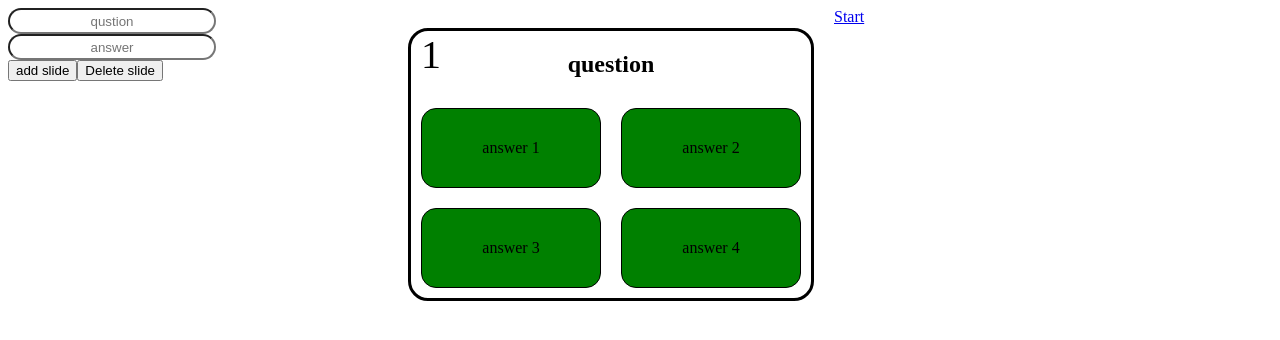
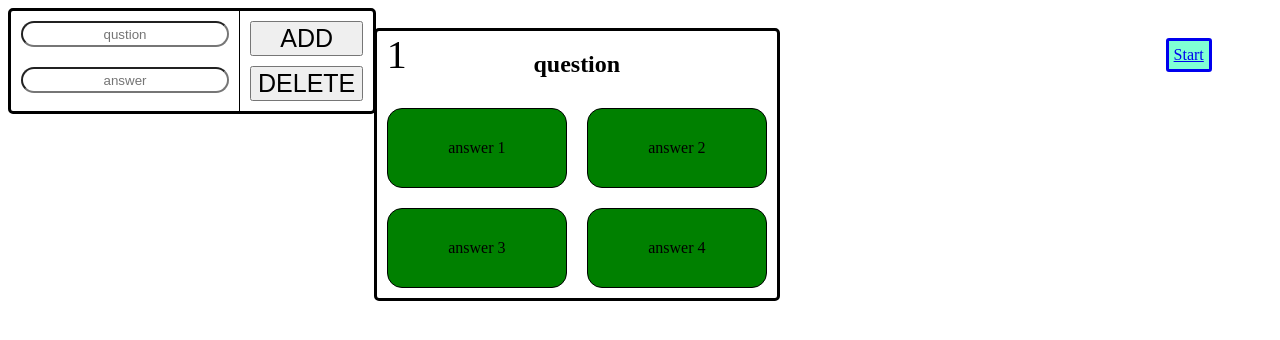
Before and after one commit to hamzona/Pocetak-moje-stranice, a React (Create React App) app in the folder mypage/: page / in a window 1280 px wide. Shown: the top 340 px of the page. Built offline with nearby package versions, Linux system fonts and the light colour scheme.

Commit message:
generacija 4

```diff
--- a/mypage/src/App.js
+++ b/mypage/src/App.js
@@ -17,7 +17,8 @@ function App(){
   /*Sluzi za selektovanje Slida i answera*/
   const [slideKey,setSlideKey]=useState("");
   const [answerKey,setAnswerKey]=useState("");
-
+  /*klikanje odgovora*/
+  const [isChange,setIsChange]=useState(false);
   let copySlides=slides;
   /*Funkcija koja mjenja tacnost odgovora u njegovu suprotnu vrijednost i vraca taj obj*/
   function hendleAnswer(){
@@ -36,7 +37,7 @@ function App(){
   useEffect(()=>{
     console.log('render')
     setSlides([...hendleAnswer()])
-  },[answerKey])
+  },[isChange]);
 
   /*dodavanje slide*/
   function addSlide(){
@@ -54,13 +55,13 @@ function App(){
 
   return<div className='container'>
     <SetQuestionAnswers addSlide={addSlide} answerKey={answerKey} setSlides={setSlides} slideKey={slideKey} setSlideKey={setSlideKey} slides={slides}/>
-    <div>
+    <div className='slide-cont'>
          {slides.map((slide,i)=>{
-           return <Slide slides={slides} answerKey={answerKey} setSlides={setSlides} slideKey={slideKey} setAnswerKey={setAnswerKey} setSlideKey={setSlideKey} slide={slide} number={i+1} key={slide.key}/>
+           return <Slide setIsChange={setIsChange} slides={slides} answerKey={answerKey} setSlides={setSlides} slideKey={slideKey} setAnswerKey={setAnswerKey} setSlideKey={setSlideKey} slide={slide} number={i+1} key={slide.key}/>
          })}
     </div>
-    <div className='start'>
-      <Link to="/start">Start</Link>
+    <div className='start-cont'>
+      <Link className='link' to="/start">Start</Link>
     </div>
   </div>
 }
--- a/mypage/src/Main.js
+++ b/mypage/src/Main.js
@@ -2,7 +2,6 @@ import { Routes,Route } from "react-router-dom";
 import App from "./App";
 import SlidesContextProvider from "./GlobalContext/DataSlides";
 import StartQuiz from "./StartSlides/StartQuiz";
-
 function Main(){
     return (<SlidesContextProvider>
             <Routes>
--- a/mypage/src/SetTable/SetQuestionAnswers.js
+++ b/mypage/src/SetTable/SetQuestionAnswers.js
@@ -54,10 +54,15 @@ function SetQuestionAnswers({setSlides,slides,setSlideKey,slideKey,answerKey,add
     }
 
     return <div className="setContainer">
+        <div className='input-cont'>
         <input ref={inputQuestion} type="text" placeholder="qustion" onInput={()=>setSlides([...addQuestion()])}/>
         <input ref={inputAnswer} type="text" placeholder="answer" onInput={()=>setSlides([...addAnswer()])}/>
-        <button onClick={addSlide}>add slide</button>
-        <button onClick={deleteSlide}>Delete slide</button>
+        </div>
+
+        <div className='add-del-cont'>
+        <button className='addSlide' onClick={addSlide}>ADD</button>
+        <button className='deleteSlide' onClick={deleteSlide}>DELETE</button>
+        </div>
     </div>
 }
 export default SetQuestionAnswers;
--- a/mypage/src/SetTable/setTable.css
+++ b/mypage/src/SetTable/setTable.css
@@ -1,5 +1,8 @@
 .setContainer{
-    width: 200px;
+    border: 3px solid ;
+    border-radius: 5px;
+    display: flex;
+    flex-direction: row;
     position:fixed;
 }
 input{
@@ -7,4 +10,23 @@ input{
     width: 200px;
     height: 20px;
     text-align: center;
+    margin: 10px;
 }
+.addSlide{
+    margin: 5px;
+    font-size: 25px;
+}
+.deleteSlide{
+    font-size: 25px;
+    margin: 5px;
+}
+.input-cont{
+    border-right: 1px solid;
+    display: flex;
+    flex-direction: column;
+}
+.add-del-cont{
+    display: flex;
+    flex-direction: column;
+    margin: 5px;
+}
--- a/mypage/src/Slides/Slide.js
+++ b/mypage/src/Slides/Slide.js
@@ -2,14 +2,14 @@ import './slide.css'
 import Answers from './answers';
 
 
-function Slide({answerKey,slides,slide,setSlides,number,slideKey,setSlideKey,setAnswerKey}) {
+function Slide({setIsChange,answerKey,slides,slide,setSlides,number,slideKey,setSlideKey,setAnswerKey}) {
 
     return <div className="table" onClick={()=>/*selektujem slide*/setSlideKey(slide.key)}>
     <p className="number">{number}</p>
     <h2>{slide.question}</h2>
     <div className='answers'>
         {slide.answers.map(answer=>{
-            return<Answers answerKey={answerKey} slides={slides} setSlides={setSlides} slideKey={slideKey}  answer={answer} setAnswerKey={setAnswerKey} key={answer.key}/>
+            return<Answers setIsChange={setIsChange} answerKey={answerKey} slides={slides} setSlides={setSlides} slideKey={slideKey}  answer={answer} setAnswerKey={setAnswerKey} key={answer.key}/>
         })}
     </div>
   </div>
--- a/mypage/src/Slides/answers.js
+++ b/mypage/src/Slides/answers.js
@@ -1,5 +1,5 @@
 import './slide.css'
-function Answers({answerKey,answer,slides,setSlides,slideKey,setAnswerKey}){
+function Answers({setIsChange,answerKey,answer,slides,setSlides,slideKey,setAnswerKey}){
 
     /*stil*/
     const TrueFalseSyle={
@@ -9,6 +9,7 @@ function Answers({answerKey,answer,slides,setSlides,slideKey,setAnswerKey}){
 
     return <div onClick={()=>{
         /*mjenja se selektovani answer i na osnovu njega i setupa se slides u izmjenjeni obj*/
+        setIsChange(prev=>!prev);
         setAnswerKey(answer.key);}} style={TrueFalseSyle} className="answer">
         {answer.content}
     </div>
--- a/mypage/src/Slides/slide.css
+++ b/mypage/src/Slides/slide.css
@@ -8,8 +8,7 @@
     flex-direction: column;
     align-items: center;
     box-sizing:border-box;
-    border-radius: 20px;
-    margin-left: 400px;
+    border-radius: 5px;
 }
 .number{
     position: absolute;
--- a/mypage/src/StartSlides/CurrentSlide.js
+++ b/mypage/src/StartSlides/CurrentSlide.js
@@ -1,4 +1,4 @@
-import '../Slides/slide.css'
+
 import CurrentAnswersData from './CurrentAnswersData.js'
 import { useState } from 'react';
 
--- a/mypage/src/StartSlides/StartQuiz.js
+++ b/mypage/src/StartSlides/StartQuiz.js
@@ -2,17 +2,17 @@ import { Link } from "react-router-dom";
 import { useDataSlides } from "../GlobalContext/DataSlides";
 import CurrentSlide from "./CurrentSlide";
 import { useState } from "react";
-
+import './presentSlide.css'
 
 function StartQuiz(){
     const [i,setI]=useState(0);
     const slides=useDataSlides();
     const [currentSlideData,setCurrentSlideData]=useState(slides[i]);
     if(currentSlideData!==undefined){
-        return(<>
-            <Link to="/">Make quiz</Link>
+        return(<div className="quiz-run-cont">
+            <Link className="link" to="/">Make quiz</Link>
             <CurrentSlide slides={slides} i={i} setI={setI} key={currentSlideData.key} setCurrentSlideData={setCurrentSlideData} currentSlideData={currentSlideData}/>
-         </>
+         </div>
          )
     }else{
         return<div>
--- /dev/null
+++ b/mypage/src/StartSlides/presentSlide.css
@@ -0,0 +1,17 @@
+.quiz-run-cont{
+    display: flex;
+    flex-direction: column;
+    justify-content: center;
+    align-items: center;
+}
+.link{
+    padding: 5px;
+    border: 3px solid;
+    border-radius: 3px;
+    position: absolute;
+    left:20px;
+    top: 30px;
+}
+.link:active{
+    background-color: rgb(82, 38, 133);
+}
--- a/mypage/src/app.css
+++ b/mypage/src/app.css
@@ -1,9 +1,25 @@
 .container{
-    display: flex;
+display: flex;
+}
 
-}
-.start{
+
+
+.slide-cont{
+    width: 90%;
     display: flex;
     flex-direction: column;
+    justify-content: center;
+    align-items: center;
+}
+
+.start-cont{
+    position: relative;
+    display: flex;
     justify-content: right;
 }
+.link{
+    padding: 5px;
+    border: 3px solid;
+    border-radius: 3px;
+    background-color: aquamarine;
+}
```
